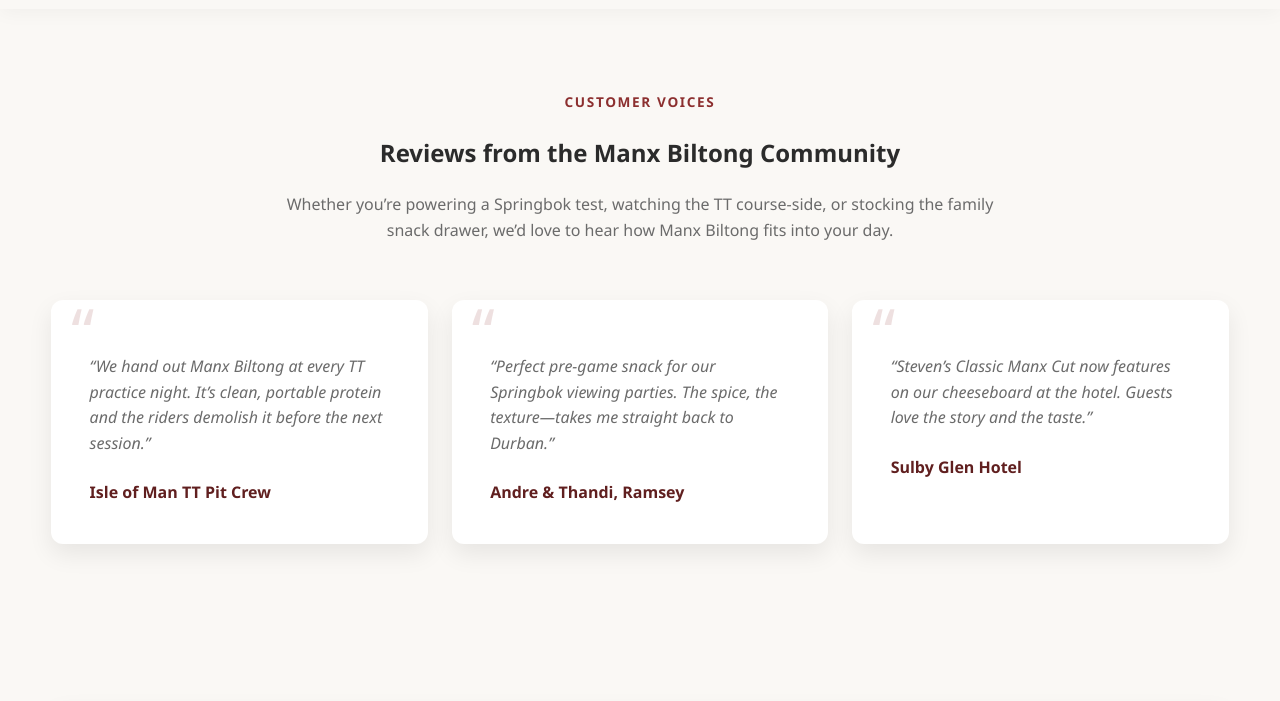
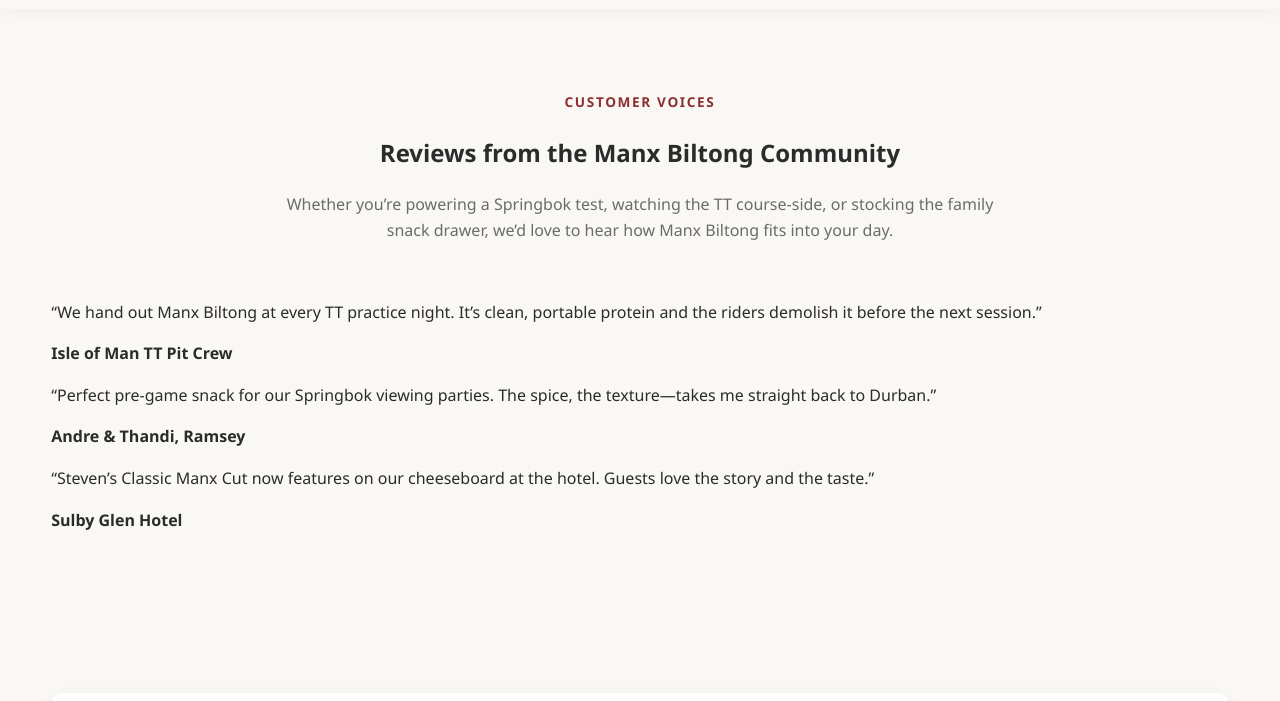
Before and after one commit to oscarbrimelow/ManxBiltong, a plain HTML site: page reviews.html in a window 1280 px wide. Shown: the part 81-782 px from the top of the page. Drawn offline with Linux system fonts and the light colour scheme.

Commit message:
Delete testimonials styles from style.css
Removed styles related to testimonials section.

```diff
--- a/assets/css/style.css
+++ b/assets/css/style.css
@@ -294,40 +294,6 @@ header {
 /* --------------------------------------------------
    Testimonials
    -------------------------------------------------- */
-.testimonials {
-    display: grid;
-    gap: 1.5rem;
-    grid-template-columns: repeat(auto-fit, minmax(260px, 1fr));
-}
-
-.testimonial-card {
-    background-color: var(--color-light);
-    padding: 2.4rem;
-    border-radius: var(--radius);
-    box-shadow: var(--shadow-soft);
-    position: relative;
-}
-
-.testimonial-card::before {
-    content: "“";
-    position: absolute;
-    top: -20px;
-    left: 20px;
-    font-size: 4rem;
-    color: rgba(140, 47, 47, 0.15);
-}
-
-.testimonial-card p {
-    color: var(--color-muted);
-    font-style: italic;
-}
-
-.testimonial-card strong {
-    display: block;
-    margin-top: 1.5rem;
-    color: var(--color-primary-dark);
-}
-
 /* --------------------------------------------------
    Newsletter
    -------------------------------------------------- */
```
